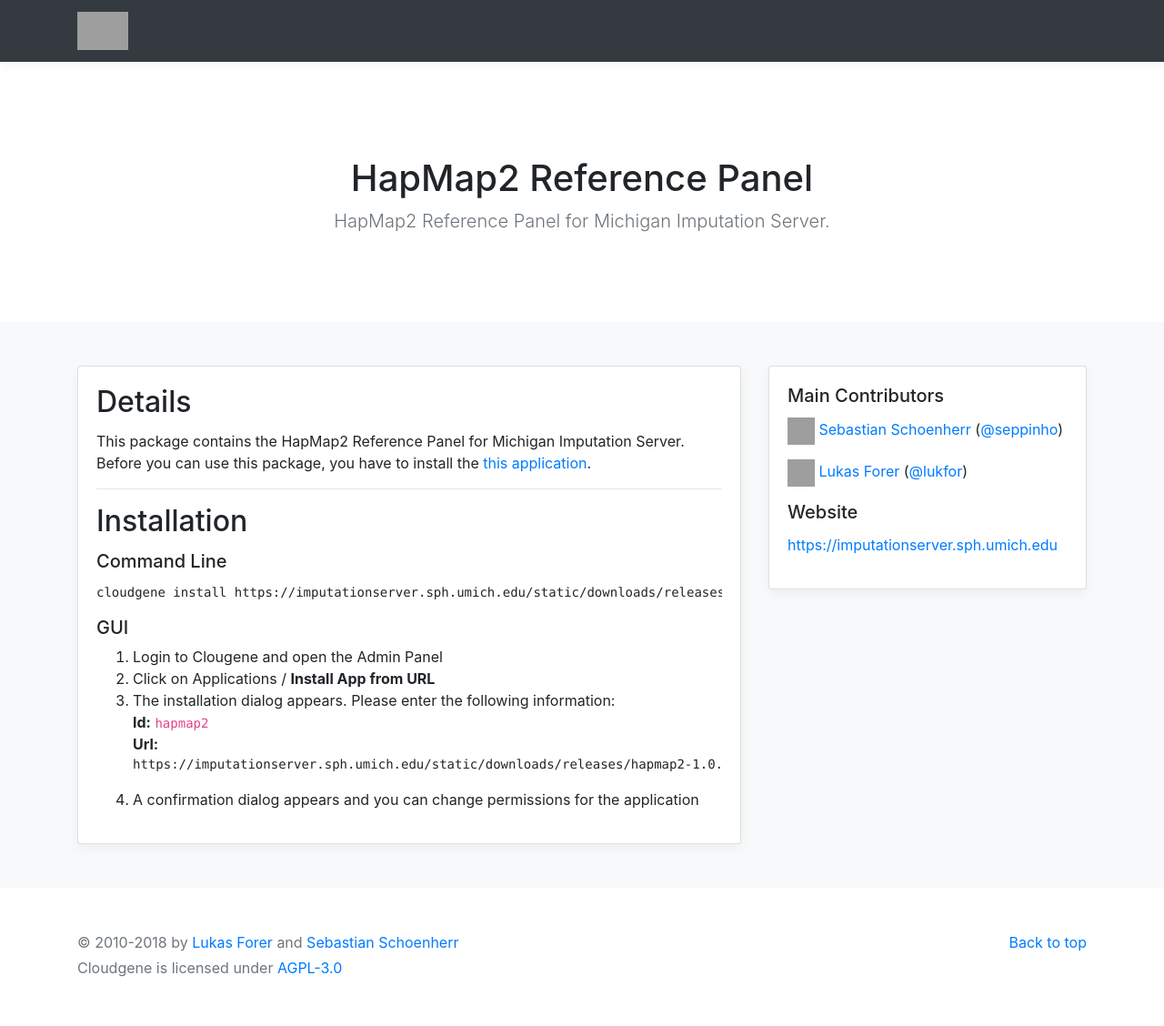
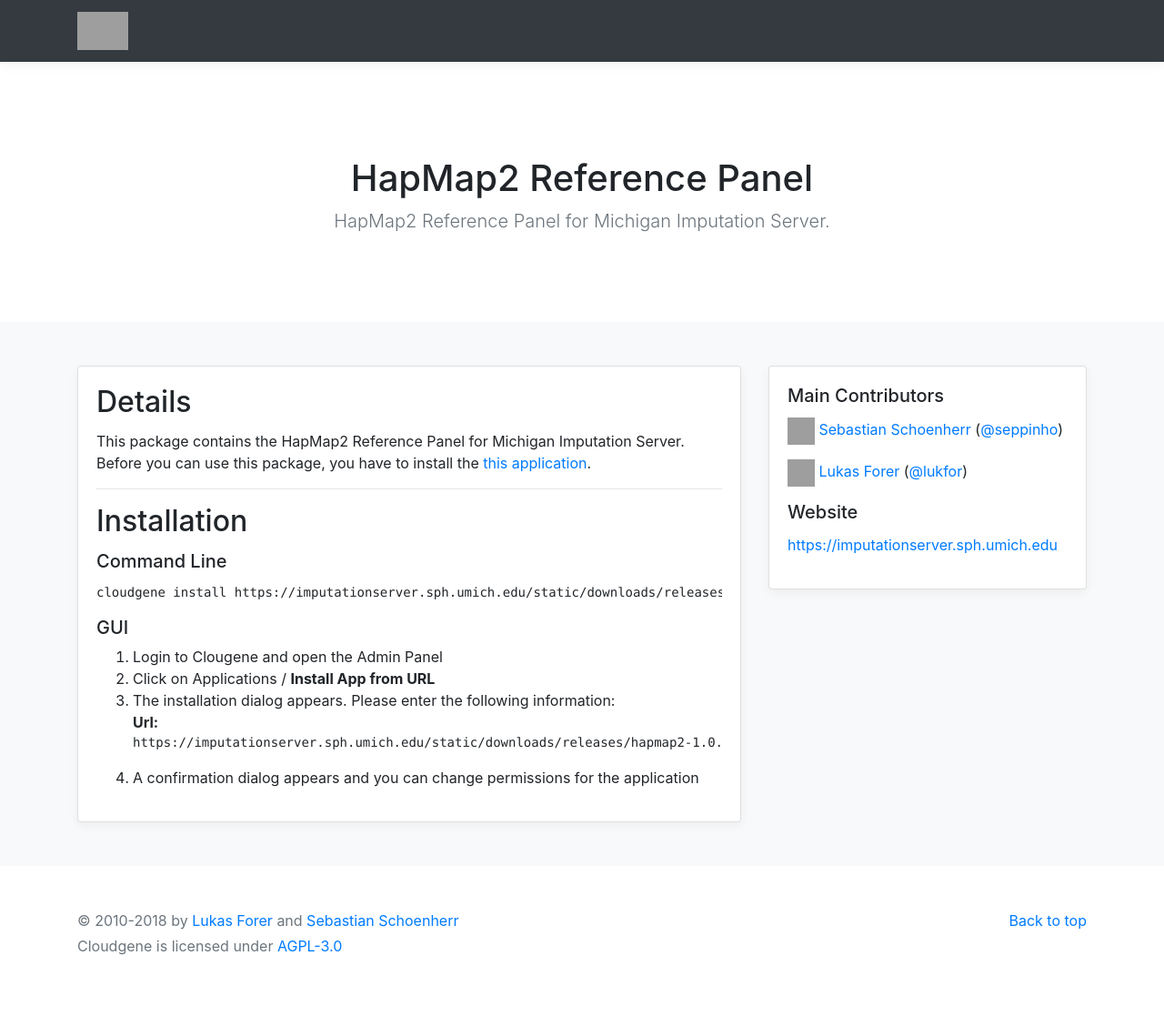
Before and after one commit to genepi/apps-cloudgene-io, a Jekyll site: the page built from _apps/imputationserver-hapmap.md, in a window 1280 px wide. Shown: the whole page at 91% size. Built offline with Jekyll 4.4.1, drawn with Linux system fonts in a browser that asks for light colours; nearby versions of some CDN libraries; library files that are not in the unit come from our copies; after the commit the page ends 1104 px from its top, so only the background shows below that; grey boxes are pictures that could not be loaded.

```diff
--- a/_layouts/app.html
+++ b/_layouts/app.html
@@ -33,7 +33,6 @@ layout: default
 							{% else %}
 								<li>Click on Applications / <b>Install App from URL</b></li>
 								<li>The installation dialog appears. Please enter the following information:<br>
-									<b>Id:</b> <code>{{ page.app_id }}</code><br>
 									<b>Url:</b><br>
 									<pre><code>{{ page.package_url }}</code></pre>
 								</li>
```
